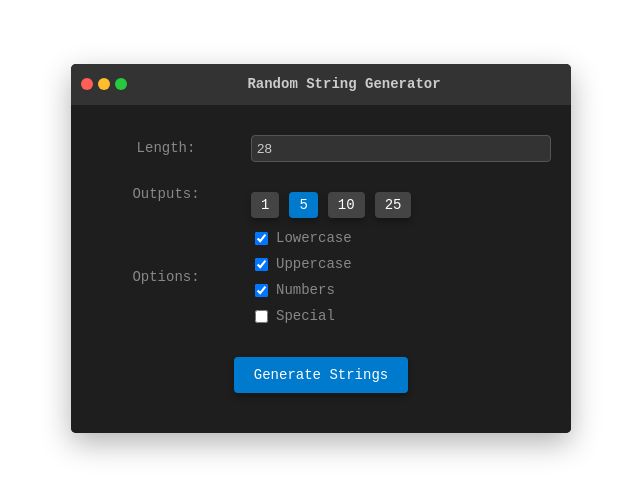
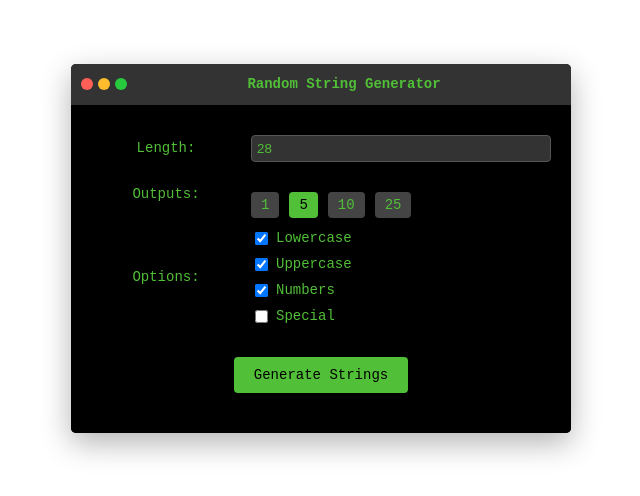
Before and after one commit to alexi-o/random-string, a Svelte app: page / in a window 1280 px wide. Shown: the part 152-648 px from the top of the page, without its empty margins (319-959 px from the left). Built offline with nearby package versions, Linux system fonts and the light colour scheme.

Commit message:
color updates

```diff
--- a/src/App.svelte
+++ b/src/App.svelte
@@ -117,8 +117,8 @@
     box-shadow: 0px 10px 30px rgba(0, 0, 0, 0.3);
     overflow: hidden;
     font-family: "Courier New", Courier, monospace;
-    background-color: #1e1e1e;
-    color: #cccccc;
+    background-color: #000000;
+    color: #51bf37;
   }
 
   .terminal-header {
@@ -155,14 +155,14 @@
   .title {
     flex-grow: 1;
     text-align: center;
-    color: #cccccc;
+    color: #51bf37;
     font-weight: bold;
     font-size: 14px;
   }
 
   .terminal-body {
     padding: 20px;
-    background-color: #1e1e1e;
+    background-color: #000000;
   }
 
   .input-container {
@@ -174,7 +174,7 @@
   label {
     width: 150px;
     font-size: 14px;
-    color: #888;
+    color: #51bf37;
     margin-right: 10px;
   }
 
@@ -182,7 +182,7 @@
     flex: 1;
     padding: 5px;
     background-color: #333;
-    color: #cccccc;
+    color: #51bf37;
     border: 1px solid #555;
     border-radius: 4px;
   }
@@ -195,7 +195,7 @@
   .button-group button {
     padding: 5px 10px;
     background-color: #444;
-    color: #fff;
+    color: #51bf37;
     border: none;
     border-radius: 4px;
     cursor: pointer;
@@ -207,8 +207,8 @@
   }
 
   .button-group button.numberSelected {
-    background-color: #007acc;
-    color: #ffffff;
+    background-color: #51bf37;
+    color: #000000;
   }
 
   .checkbox-group {
@@ -221,6 +221,7 @@
     display: flex;
     align-items: center;
     gap: 5px;
+    color: #51bf37;
   }
 
   button {
@@ -228,8 +229,8 @@
     padding: 10px 20px;
     cursor: pointer;
     font-size: 14px;
-    color: #ffffff;
-    background-color: #007acc;
+    color: #000000;
+    background-color: #51bf37;
     border: none;
     border-radius: 4px;
     box-shadow: 0px 4px 6px rgba(0, 0, 0, 0.3);
@@ -248,6 +249,6 @@
     word-break: break-all;
     background-color: #262626;
     border-radius: 4px;
-    color: #9cdcfe;
+    color: #51bf37;
   }
 </style>
```
